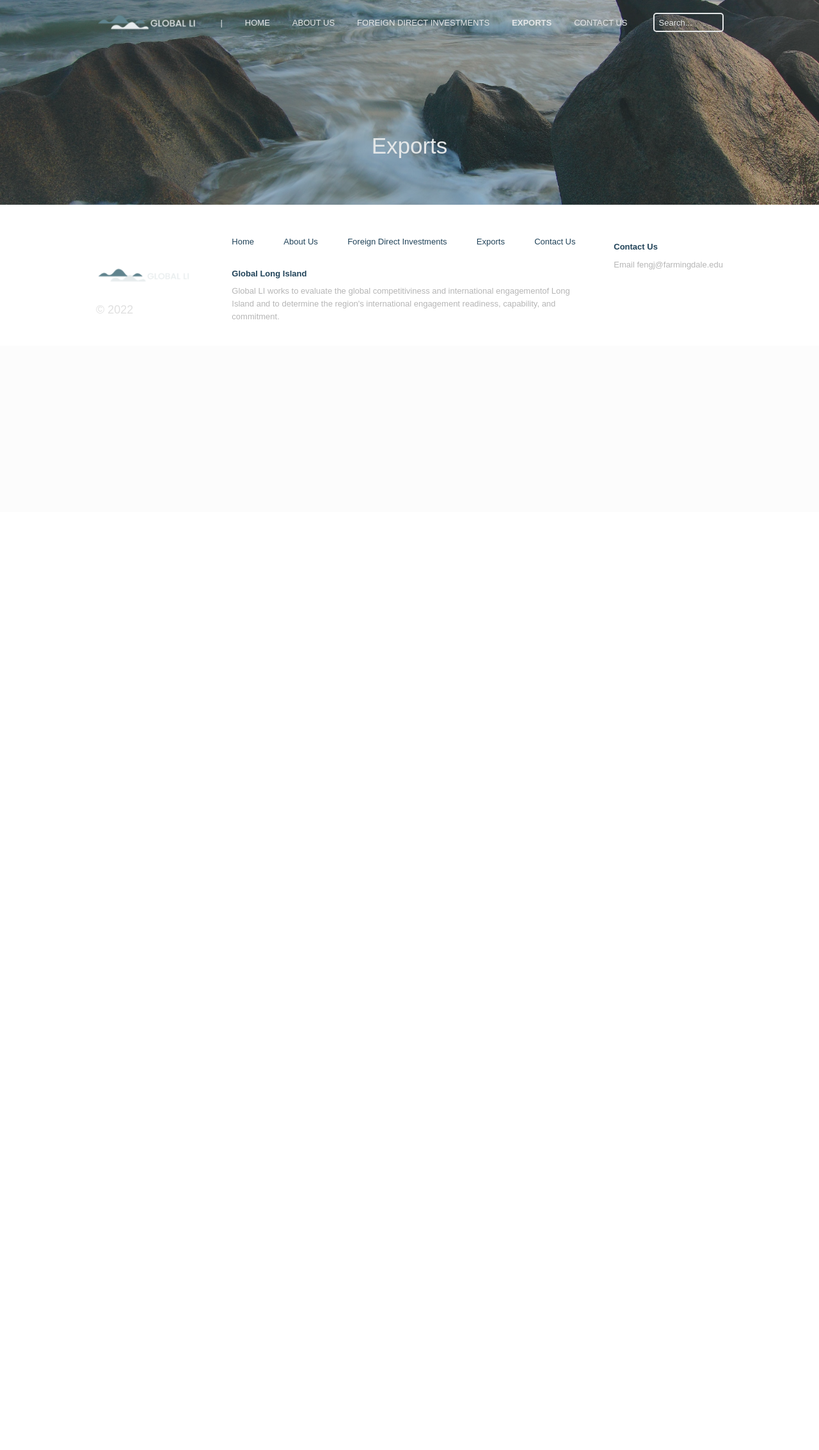
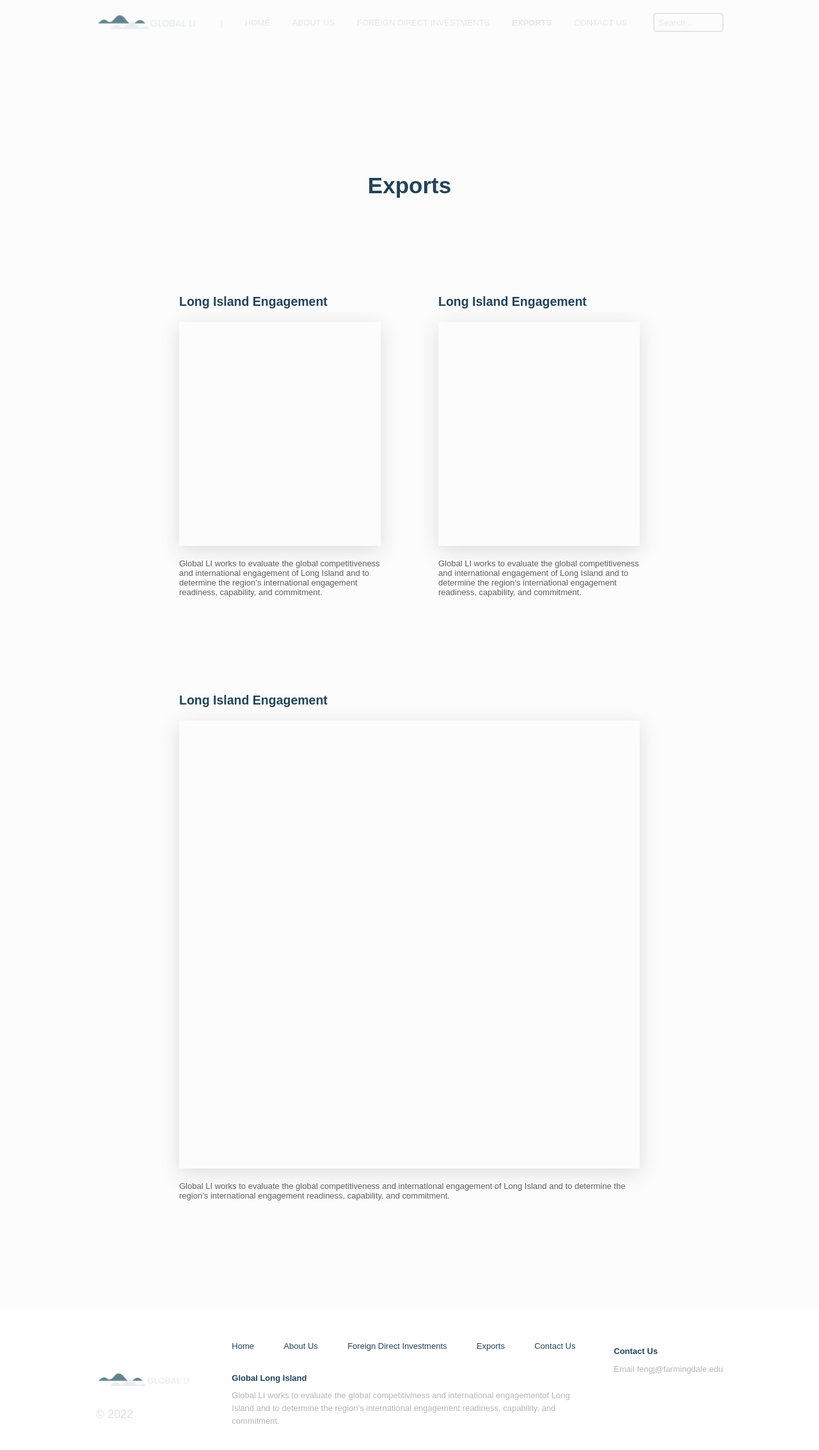
Before and after one commit to CDDR1/global-li, a Flask app: page /exports in a window 1280 px wide. Shown: the whole page at 64% size. Before the commit the page ends 499 px from the top, so only its background shows below. Run offline with Flask 2, Linux system fonts and the light colour scheme; some libraries are stand-ins or nearby versions.

Commit message:
Adding initial markup and styles to the Exports page

```diff
--- a/static/css/exports.css
+++ b/static/css/exports.css
@@ -0,0 +1,39 @@
+/* || MAIN SECTION */
+main {
+    margin-top: 10rem;
+    padding: 17rem 28rem;
+}
+
+.page-title {
+    text-align: center;
+    color: var(--accent-color);
+    font-size: var(--fs-700);
+}
+
+.dashboards-split {
+    margin: 15rem 0;
+    display: flex;
+    gap: 9rem;
+}
+
+.dashboard-container {
+    box-shadow: var(--dashboard-shadow);
+}
+
+.left-dashboard,
+.right-dashboard,
+.center-dashboard {
+    display: flex;
+    flex-direction: column;
+    gap: 2rem;
+}
+
+.small-dashboard {
+    height: 35rem;
+    width: 100%;
+}
+
+.long-dashboard {
+    height: 70rem;
+    width: 100%;
+}
--- a/static/css/foreign-direct-investments.css
+++ b/static/css/foreign-direct-investments.css
@@ -31,11 +31,9 @@ main {
 .small-dashboard {
     height: 35rem;
     width: 100%;
-    /* background-color: grey; */
 }
 
 .long-dashboard {
     height: 70rem;
     width: 100%;
-    /* background-color: grey; */
 }
--- a/templates/exports.html
+++ b/templates/exports.html
@@ -9,6 +9,8 @@
     <!-- Foreign Direct Investments Styles -->
     <link rel="stylesheet" href="../static/css/exports.css">
     <title>Global LI | Exports</title>
+    <!-- Tableau JS API -->
+    <script type="text/javascript" src="https://public.tableau.com/javascripts/api/tableau-2.min.js"></script>
 </head>
 <body>
     <div class="container">
@@ -16,15 +18,35 @@
         <!-- MOBILE NAV -->
         {% include './mobile-nav.html' %}
 
-        <!-- HERO IMAGE SECTION -->
-        {% include './hero-img.html' %}
+        <!-- HEADER -->
+        {% include './header.html' %}
 
         <!-- MAIN SECTION -->
         <main>
-             <!-- DASHBOARD SECTION -->
-             <section class="dashboard-section">
-                <div class='tableauPlaceholder' id='viz1644598748091' style='position: relative'><object class='tableauViz'  style='display:none;'><param name='host_url' value='https%3A%2F%2Fpublic.tableau.com%2F' /> <param name='embed_code_version' value='3' /> <param name='site_root' value='' /><param name='name' value='NYExportsbyCountry&#47;Sheet1' /><param name='tabs' value='no' /><param name='toolbar' value='yes' /><param name='animate_transition' value='yes' /><param name='display_static_image' value='yes' /><param name='display_spinner' value='yes' /><param name='display_overlay' value='yes' /><param name='display_count' value='yes' /><param name='language' value='en-US' /></object></div>                <script type='text/javascript'>                    var divElement = document.getElementById('viz1644598748091');                    var vizElement = divElement.getElementsByTagName('object')[0];                    vizElement.style.width='100%';vizElement.style.height=(divElement.offsetWidth*0.75)+'px';                    var scriptElement = document.createElement('script');                    scriptElement.src = 'https://public.tableau.com/javascripts/api/viz_v1.js';                    vizElement.parentNode.insertBefore(scriptElement, vizElement);                </script>
-            </section>
+            <h1 class="page-title">Exports</h1>
+            <div class="dashboards-split">
+                <div class="left-dashboard">
+                    <h2 class="dashboard-title">Long Island Engagement</h2>
+                    <div class="dashboard-container small-dashboard">
+                        <div id="vizContainer1" style="width: 100%; height: 35rem;"></div>
+                    </div>
+                    <p class="dashboard-description">Global LI works to evaluate the global competitiveness and international engagement of Long Island and to determine the region’s international engagement readiness, capability, and commitment.</p>
+                </div>
+                <div class="right-dashboard">
+                    <h2 class="dashboard-title">Long Island Engagement</h2>
+                    <div class="dashboard-container small-dashboard">
+                        <div id="vizContainer2" style="width: 100%; height: 35rem"></div>
+                    </div>
+                    <p class="dashboard-description">Global LI works to evaluate the global competitiveness and international engagement of Long Island and to determine the region’s international engagement readiness, capability, and commitment.</p>
+                </div>
+            </div>
+            <div class="center-dashboard">
+                <h2 class="dashboard-title">Long Island Engagement</h2>
+                <div class="dashboard-container long-dashboard">
+                    <div id="vizContainer3" style="width: 100%; height: 100%;"></div>
+                </div>
+                <p class="dashboard-description">Global LI works to evaluate the global competitiveness and international engagement of Long Island and to determine the region’s international engagement readiness, capability, and commitment.</p>
+            </div>
         </main>
 
         <!-- FOOTER -->
@@ -34,5 +56,8 @@
         {% include './mobile-footer.html' %}
 
     </div>
+
+    <!-- JavaScript -->
+    <script src="../static/js/init-viz.js"></script>
 </body>
 </html>
--- a/templates/foreign-direct-investments.html
+++ b/templates/foreign-direct-investments.html
@@ -17,9 +17,6 @@
 
         <!-- MOBILE NAV -->
         {% include './mobile-nav.html' %}
-
-        <!-- HERO IMAGE SECTION -->
-
 
         <!-- HEADER -->
         {% include './header.html' %}
@@ -61,7 +58,6 @@
     </div>
 
     <!-- JavaScript -->
-    <!-- <script src="../static/js/dashborad-collapse.js"></script> -->
     <script src="../static/js/init-viz.js"></script>
 </body>
 </html>
```
